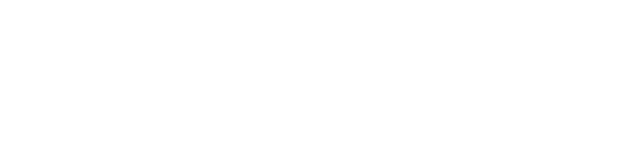
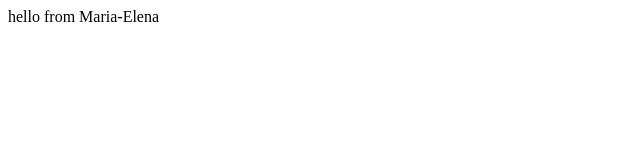
Before and after one commit to serestar/test-project, a plain HTML site: page index.html in a window 1280 px wide. Shown: the whole page, without its empty margins (0-640 px from the left). Drawn offline with Linux system fonts and the light colour scheme.

Commit message:
Update index.html

```diff
--- a/index.html
+++ b/index.html
@@ -4,5 +4,6 @@
   <title>First website</title>
 </head>
 <body>
+  hello from Maria-Elena
 </body>
 </html>
```
